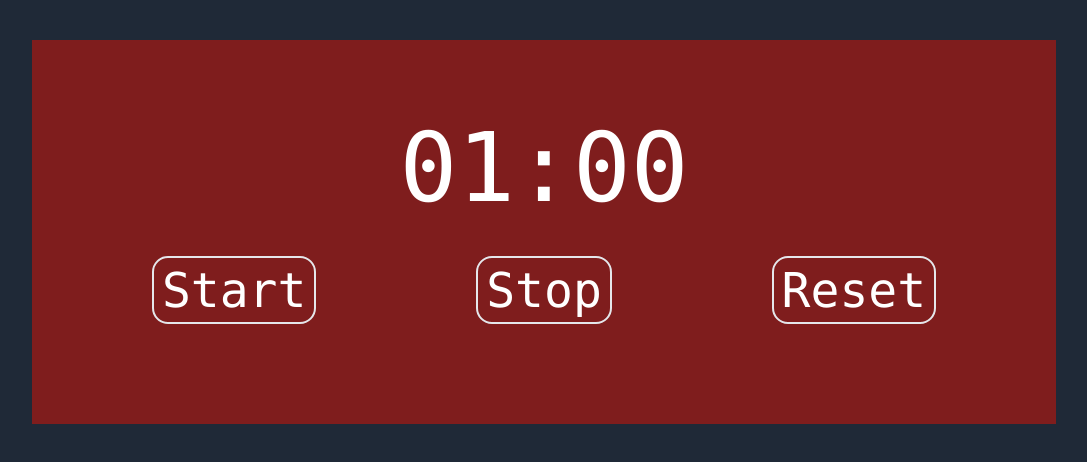
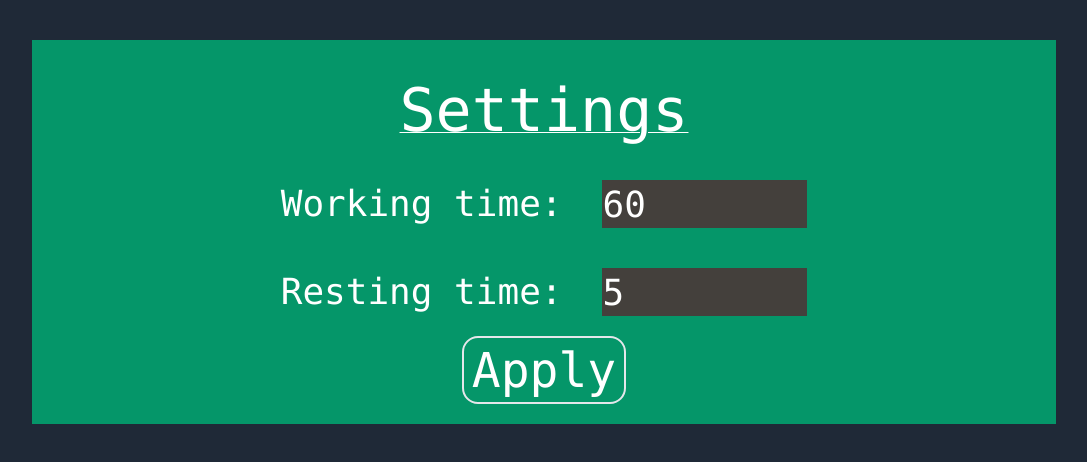
Before and after one commit to Alex-Prokhorenko/pomodoro, a React (Create React App) app: page / in a window 1280 px wide. Shown: the top 462 px of the page, without its empty margins (96-1183 px from the left). Built offline with nearby package versions, Linux system fonts and the light colour scheme.

Commit message:
feat: settings component now showing working time and resting time

```diff
--- a/src/components/PomodoroContainer.tsx
+++ b/src/components/PomodoroContainer.tsx
@@ -7,7 +7,7 @@ const data = {
     restingTime: 5,
     sessionsNumber: 0,
     isCounting: false,
-    isSettings: false
+    isSettings: true
 };
 
 const getPadTime = (time: number) => time.toString().padStart(2, '0');
@@ -50,7 +50,10 @@ const PomodoroContainer = () => {
 
     return (
         <div className="w-4/5 w-900 h-96 mx-auto my-10 bg-green-900">
-            {data.isSettings ? <Settings/>
+            {data.isSettings
+                ? <Settings workingTime={data.workingTime}
+                            restingTime={data.restingTime}
+                />
                 : <Work handleStart={handleStart}
                         handleStop={handleStop}
                         handleReset={handleReset}
--- a/src/components/Settings.tsx
+++ b/src/components/Settings.tsx
@@ -1,13 +1,16 @@
 import React from 'react'
 import Button from "./Button";
 
-
+interface settingsProps{
+    workingTime: number,
+    restingTime: number
+}
 
 const handleApply = () => {
 
 }
 
-const Settings = () => {
+const Settings = ({workingTime, restingTime}: settingsProps) => {
 
 
     return (
@@ -17,12 +20,14 @@ const Settings = () => {
             <div className='flex justify-center items-center text-4xl'>
                 <p>Working time:</p>
                 <input type='number' min='0' max='1000' placeholder=' minutes' id='workingTime'
+                       value={workingTime}
                        className='bg-stone-700 w-1/5 h-12 ml-10 outline-0'/>
             </div>
 
             <div className='flex pt-10 justify-center items-center text-4xl pb-5'>
                 <p>Resting time:</p>
                 <input type='number' min='0' max='1000' placeholder=' minutes' id='restingTime'
+                       value={restingTime}
                        className='bg-stone-700 w-1/5 h-12 ml-10 outline-0'/>
             </div>
 
```
